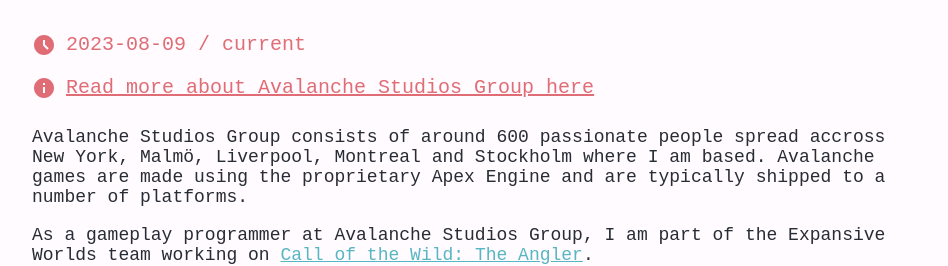
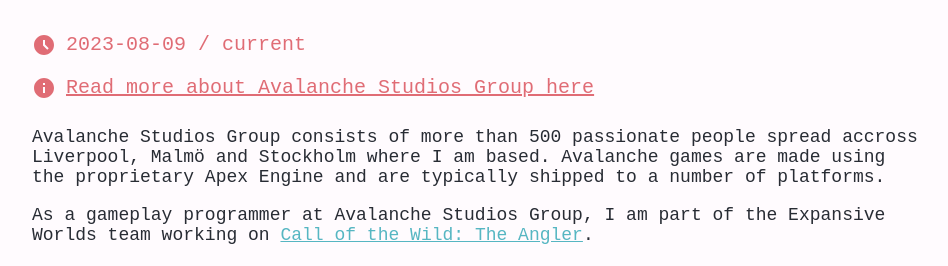
Before and after one commit to jonan270/Interactive-portfolio, a React (Create React App) app: page / in a window 1280 px wide. Shown: the part 1389-1655 px from the top of the page, without its empty margins (160-1108 px from the left). Built offline with nearby package versions, Linux system fonts and the light colour scheme.

Commit message:
Update information about Avalanche

```diff
--- a/src/components/Experience.tsx
+++ b/src/components/Experience.tsx
@@ -1,18 +1,21 @@
 import AccessTimeFilledIcon from '@mui/icons-material/AccessTimeFilled';
 import InfoIcon from '@mui/icons-material/Info';
 const Experience: React.FC<{}> = () => {
-
+    // Avalanche
     const theAnglerLink: string =
         "https://cotwtheangler.com/"
     const theAnglerTrailerLink: string =
         "https://cdn.akamai.steamstatic.com/steam/apps/257030005/movie480_vp9.webm?t=1718701253"
 
+    // MTEK
     const koenigseggLink: string =
         "https://www.koenigsegg.com/"
     const cakeLink: string =
         "https://ridecake.com"
     const swegonLink: string =
         "https://www.swegon.com"
+
+    // LiU Thesis
     const thesisLink: string =
         "https://drive.google.com/file/d/1_XwvjHs3-z0roUmikAgThhkCk-2FtZXV/view?usp=sharing"
 
@@ -42,8 +45,8 @@
                 </a>
             </div>
             <p>
-                Avalanche Studios Group consists of around 600 passionate people
-                spread accross New York, Malmö, Liverpool, Montreal and Stockholm
+                Avalanche Studios Group consists of more than 500 passionate people
+                spread accross Liverpool, Malmö and Stockholm
                 where I am based. Avalanche games are made using the proprietary
                 Apex Engine and are typically shipped to a number of platforms.
             </p>
```
